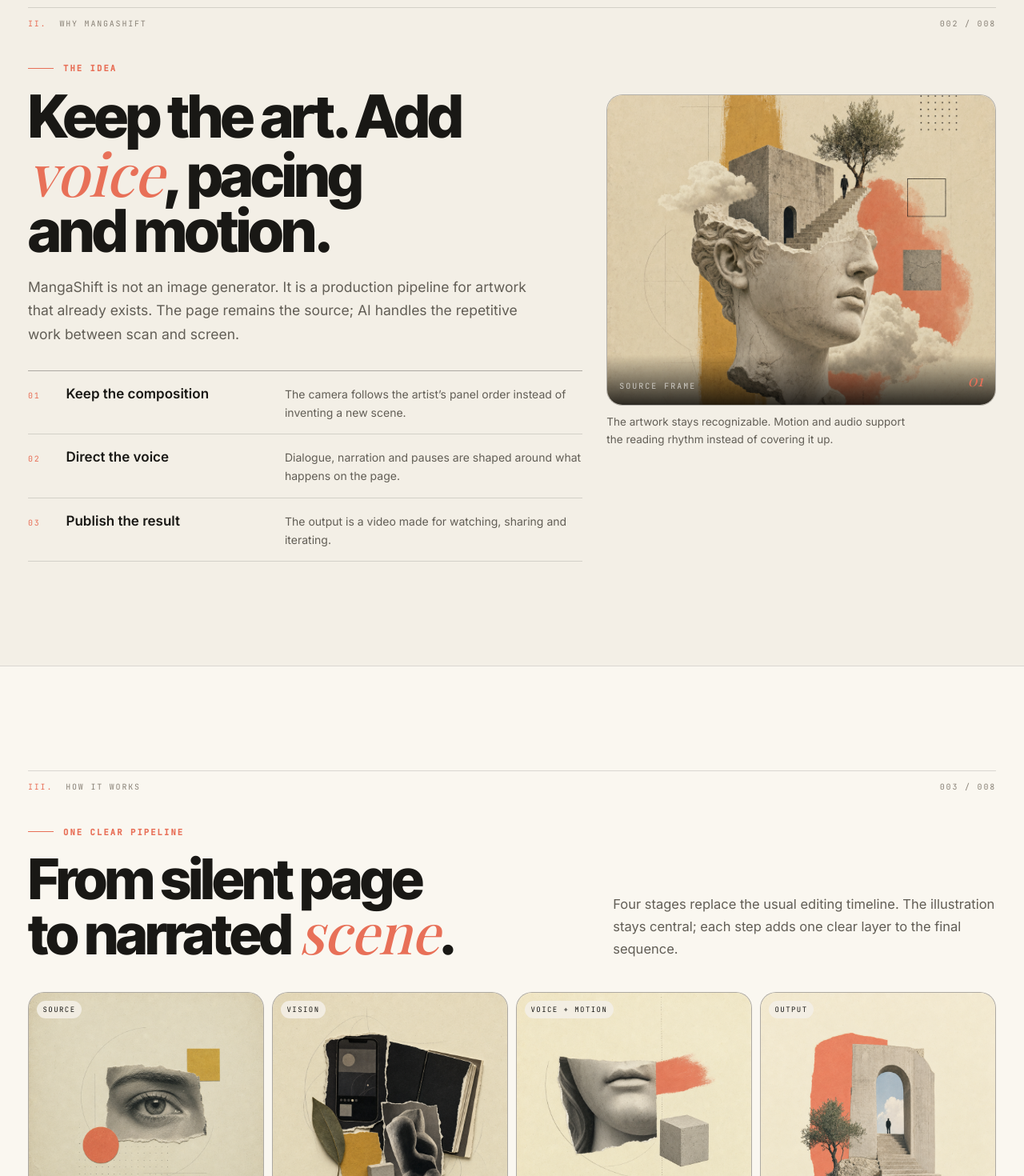
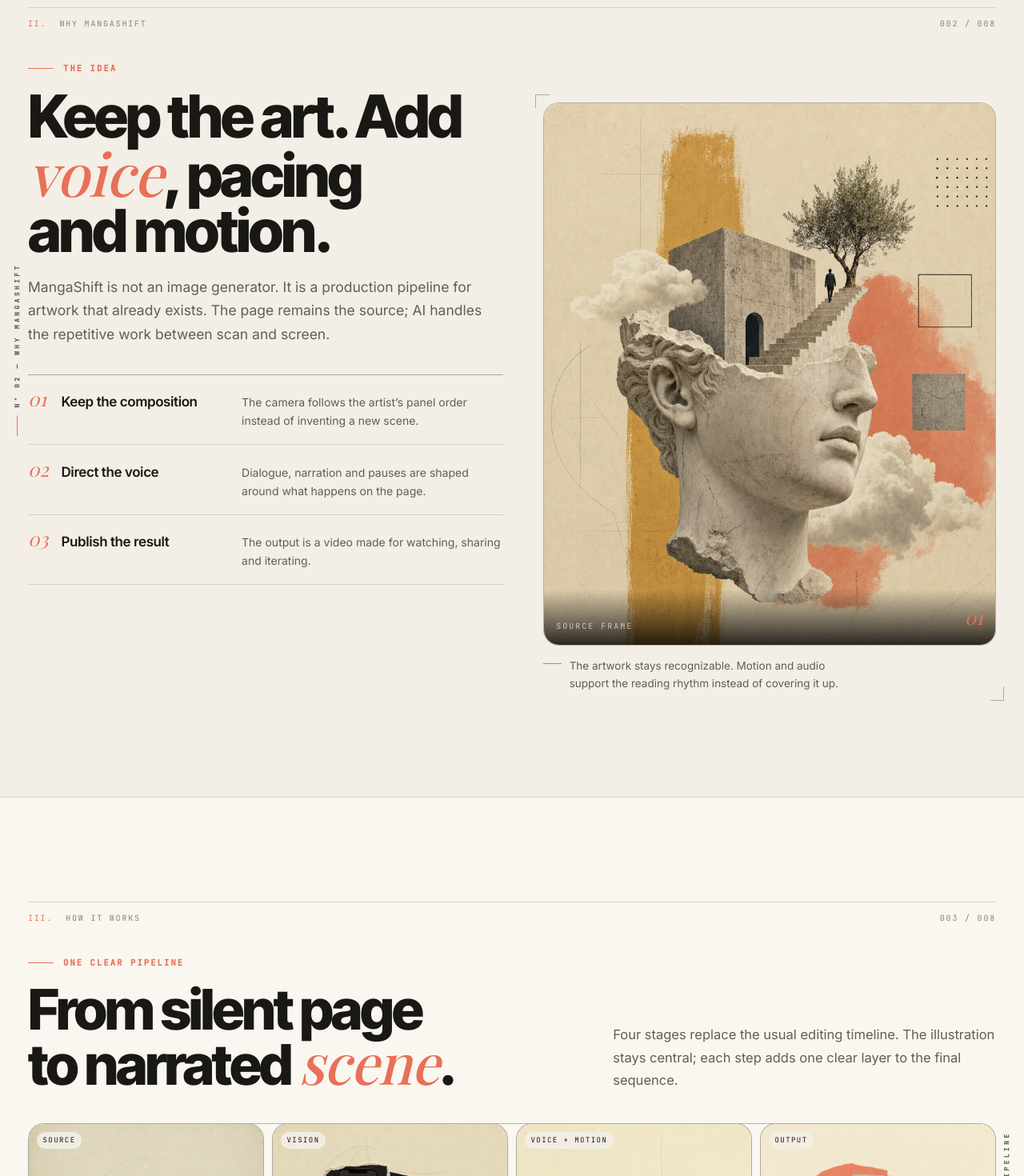
Before and after one commit to MattyMroz/MangaShiftWebsite, a Next.js app: page / in a window 1280 px wide. Shown: the part 1080-2550 px from the top of the page at 80% size. Built offline with nearby package versions, Linux system fonts and the light colour scheme.

Commit message:
feat(redesign): edytorialne boczne teksty (SideLabel) we wszystkich sekcjach, restyling About, How linia krokow, UseCases dot-grid z podpisem

```diff
--- /dev/null
+++ b/src/shared/ui/SideLabel/SideLabel.tsx
@@ -0,0 +1,23 @@
+import { cn } from '@/shared/lib/utils/cn';
+
+interface SideLabelProps {
+    children: React.ReactNode;
+    side?: 'left' | 'right';
+    tone?: 'light' | 'dark';
+    className?: string;
+}
+
+export const SideLabel = ({ children, side = 'left', tone = 'light', className }: SideLabelProps) => (
+    <span
+        aria-hidden="true"
+        className={cn(
+            'pointer-events-none absolute top-1/2 z-10 hidden -translate-y-1/2 items-center gap-4 whitespace-nowrap font-mono text-[0.82rem] font-semibold uppercase tracking-[0.4em] [writing-mode:vertical-rl] rotate-180 xl:flex',
+            tone === 'dark' ? 'text-white/45' : 'text-[var(--text-muted)]',
+            side === 'left' ? 'left-6' : 'right-6',
+            className,
+        )}
+    >
+        <span aria-hidden className="h-10 w-px shrink-0 bg-[var(--accent)]" />
+        {children}
+    </span>
+);
--- a/src/widgets/AboutSection/ui/AboutSection.tsx
+++ b/src/widgets/AboutSection/ui/AboutSection.tsx
@@ -3,6 +3,7 @@
 import Image from 'next/image';
 import { motion } from 'framer-motion';
 import { Container } from '@/shared/ui/Container/Container';
+import { SideLabel } from '@/shared/ui/SideLabel/SideLabel';
 import { assetPath } from '@/shared/lib/utils/assetPath';
 
 const principles = [
@@ -12,55 +13,64 @@ const principles = [
 ] as const;
 
 export const AboutSection = () => (
-    <section id="about" className="section-shell">
-        <Container>
+    <section id="about" className="section-shell relative">
+        <SideLabel side="left">Nº 02 — Why MangaShift</SideLabel>
+        <Container className="relative">
             <div className="editorial-rule" data-index="II." data-page="002 / 008">
                 <span>Why MangaShift</span>
             </div>
 
-            <div className="mt-12 grid gap-12 lg:grid-cols-12 lg:items-start">
+            <div className="mt-12 grid gap-x-20 gap-y-12 lg:grid-cols-[1.05fr_1fr] lg:items-start">
                 <motion.div
-                    className="lg:col-span-7"
-                    initial={false}
+                    initial={{ opacity: 0, y: 24 }}
                     whileInView={{ opacity: 1, y: 0 }}
                     viewport={{ once: true, margin: '-80px' }}
-                    transition={{ duration: 0.72 }}
+                    transition={{ duration: 0.72, ease: [0.22, 1, 0.36, 1] }}
                 >
                     <p className="section-kicker">The idea</p>
                     <h2 className="display mt-7 max-w-[12ch] text-[clamp(4rem,6vw,7.4rem)]">
                         Keep the art. Add{' '}
                         <em className="text-[var(--accent-text)]">voice</em>, pacing and motion.
                     </h2>
-                    <p className="mt-8 max-w-[58ch] text-[1.75rem] leading-[1.7] text-[var(--text-muted)]">
+                    <p className="mt-8 max-w-[54ch] text-[1.75rem] leading-[1.7] text-[var(--text-muted)]">
                         MangaShift is not an image generator. It is a production pipeline for
                         artwork that already exists. The page remains the source; AI handles the
                         repetitive work between scan and screen.
                     </p>
 
-                    <dl className="mt-12 border-t border-[var(--line-strong)]">
+                    <dl className="mt-14 border-t border-[var(--line-strong)]">
                         {principles.map(([title, text], index) => (
-                            <div
+                            <motion.div
                                 key={title}
-                                className="grid gap-3 border-b border-[var(--line)] py-6 sm:grid-cols-[4rem_1fr_1.4fr] sm:items-baseline"
+                                className="group grid items-baseline gap-3 border-b border-[var(--line)] py-7 sm:grid-cols-[3.4rem_1fr_1.5fr]"
+                                initial={{ opacity: 0, y: 16 }}
+                                whileInView={{ opacity: 1, y: 0 }}
+                                viewport={{ once: true, margin: '-40px' }}
+                                transition={{ duration: 0.5, delay: 0.1 + index * 0.08 }}
                             >
-                                <dt className="font-mono text-[1rem] tracking-[0.18em] text-[var(--accent-text)]">
-                                    0{index + 1}
+                                <dt className="serif text-[2.4rem] italic leading-none text-[var(--accent-text)]">
+                                    {String(index + 1).padStart(2, '0')}
                                 </dt>
-                                <dd className="text-[1.7rem] font-semibold text-[var(--text)]">{title}</dd>
+                                <dd className="text-[1.7rem] font-semibold tracking-tight text-[var(--text)] transition-transform duration-500 ease-[cubic-bezier(0.22,1,0.36,1)] group-hover:translate-x-1">
+                                    {title}
+                                </dd>
                                 <dd className="text-[1.4rem] leading-relaxed text-[var(--text-muted)]">{text}</dd>
-                            </div>
+                            </motion.div>
                         ))}
                     </dl>
                 </motion.div>
 
                 <motion.figure
-                    className="relative lg:col-span-5 lg:mt-20"
-                    initial={false}
+                    className="relative lg:mt-24"
+                    initial={{ opacity: 0, y: 24 }}
                     whileInView={{ opacity: 1, y: 0 }}
                     viewport={{ once: true, margin: '-80px' }}
-                    transition={{ duration: 0.82, delay: 0.12 }}
+                    transition={{ duration: 0.82, delay: 0.12, ease: [0.22, 1, 0.36, 1] }}
                 >
-                    <div className="relative aspect-[5/4] overflow-hidden rounded-[2rem] border border-[var(--line-strong)] bg-[var(--surface)]">
+                    <span aria-hidden="true" className="absolute -left-4 -top-4 h-7 w-7 border-l border-t border-[var(--line-strong)]" />
+                    <span aria-hidden="true" className="absolute -bottom-4 -right-4 h-7 w-7 border-b border-r border-[var(--line-strong)]" />
+
+                    <div className="relative aspect-[5/6] overflow-hidden rounded-[2rem] border border-[var(--line-strong)] bg-[var(--surface)]">
                         <Image
                             src={assetPath('/images/inspiration/about.png')}
                             alt="Editorial collage representing the MangaShift visual direction"
@@ -73,12 +83,16 @@ export const AboutSection = () => (
                             <span className="font-mono text-[1rem] uppercase tracking-[0.2em] text-white/65">
                                 Source frame
                             </span>
-                            <span className="serif text-[2rem] italic text-[var(--accent)]">01</span>
+                            <span className="serif text-[2.4rem] italic text-[var(--accent)]">01</span>
                         </div>
                     </div>
-                    <figcaption className="mt-4 max-w-[44ch] text-[1.35rem] leading-relaxed text-[var(--text-muted)]">
-                        The artwork stays recognizable. Motion and audio support the reading rhythm
-                        instead of covering it up.
+
+                    <figcaption className="mt-6 flex items-start gap-4">
+                        <span aria-hidden="true" className="mt-3 h-px w-9 shrink-0 bg-[var(--accent)]" />
+                        <p className="max-w-[40ch] text-[1.35rem] leading-relaxed text-[var(--text-muted)]">
+                            The artwork stays recognizable. Motion and audio support the reading rhythm
+                            instead of covering it up.
+                        </p>
                     </figcaption>
                 </motion.figure>
             </div>
--- a/src/widgets/ContactSection/ui/ContactSection.tsx
+++ b/src/widgets/ContactSection/ui/ContactSection.tsx
@@ -4,6 +4,7 @@ import { useState } from 'react';
 import { motion } from 'framer-motion';
 import { Button } from '@/shared/ui/Button/Button';
 import { Container } from '@/shared/ui/Container/Container';
+import { SideLabel } from '@/shared/ui/SideLabel/SideLabel';
 
 const GOOGLE_FORM_ACTION = 'https://docs.google.com/forms/d/e/1FAIpQLScyTs1gTH1kmVC8EHkB_pdPsdrWwEtGIwLvQYu4StRfSkVYpA/formResponse';
 const GOOGLE_FORM_EMAIL_ENTRY = 'entry.1654989478';
@@ -47,7 +48,8 @@ export const BetaSection = () => {
     const locked = status === 'submitting' || status === 'success';
 
     return (
-        <section id="beta" className="section-shell border-t border-[var(--line-strong)] bg-[var(--surface)]">
+        <section id="beta" className="section-shell relative border-t border-[var(--line-strong)] bg-[var(--surface)]">
+            <SideLabel side="right">Nº 09 — Private beta</SideLabel>
             <Container>
                 <div className="grid gap-12 lg:grid-cols-12 lg:items-center">
                     <motion.div
--- a/src/widgets/DemoSection/ui/DemoSection.tsx
+++ b/src/widgets/DemoSection/ui/DemoSection.tsx
@@ -5,6 +5,7 @@ import Link from 'next/link';
 import { motion } from 'framer-motion';
 import { Button } from '@/shared/ui/Button/Button';
 import { Container } from '@/shared/ui/Container/Container';
+import { SideLabel } from '@/shared/ui/SideLabel/SideLabel';
 import { assetPath } from '@/shared/lib/utils/assetPath';
 import { smoothScrollTo } from '@/shared/lib/utils/smoothScroll';
 
@@ -35,7 +36,8 @@ export const DemoSection = () => {
     };
 
     return (
-        <section id="demo" className="section-shell pt-4">
+        <section id="demo" className="section-shell relative pt-4">
+            <SideLabel side="left">Nº 07 — Demo output</SideLabel>
             <Container>
                 <motion.div
                     className="on-dark relative overflow-hidden rounded-[3rem] bg-[#121214] px-6 py-8 text-[#f1ede5] shadow-[var(--shadow-lg)] md:px-10 md:py-12 lg:px-14"
--- a/src/widgets/FAQSection/ui/FAQSection.tsx
+++ b/src/widgets/FAQSection/ui/FAQSection.tsx
@@ -3,6 +3,7 @@
 import { useState } from 'react';
 import { AnimatePresence, motion } from 'framer-motion';
 import { Container } from '@/shared/ui/Container/Container';
+import { SideLabel } from '@/shared/ui/SideLabel/SideLabel';
 import { cn } from '@/shared/lib/utils/cn';
 
 const questions = [
@@ -56,7 +57,8 @@ export const FaqSection = () => {
     const [open, setOpen] = useState(0);
 
     return (
-        <section id="faq" className="section-shell">
+        <section id="faq" className="section-shell relative">
+            <SideLabel side="left">Nº 08 — Frequently asked</SideLabel>
             <Container>
                 <div className="editorial-rule" data-index="VIII." data-page="008 / 008">
                     <span>Frequently asked</span>
--- a/src/widgets/FeaturesSection/ui/FeaturesSection.tsx
+++ b/src/widgets/FeaturesSection/ui/FeaturesSection.tsx
@@ -3,6 +3,7 @@
 import Image from 'next/image';
 import { motion } from 'framer-motion';
 import { Container } from '@/shared/ui/Container/Container';
+import { SideLabel } from '@/shared/ui/SideLabel/SideLabel';
 import { assetPath } from '@/shared/lib/utils/assetPath';
 
 type IconProps = { className?: string };
@@ -68,7 +69,8 @@ const features = [
 ] as const;
 
 export const FeaturesSection = () => (
-    <section id="features" className="section-shell">
+    <section id="features" className="section-shell relative">
+        <SideLabel side="left">Nº 04 — Capabilities</SideLabel>
         <Container>
             <div className="editorial-rule" data-index="IV." data-page="004 / 008">
                 <span>Capabilities</span>
--- a/src/widgets/Footer/ui/Footer.tsx
+++ b/src/widgets/Footer/ui/Footer.tsx
@@ -3,6 +3,7 @@
 import Link from 'next/link';
 import { motion } from 'framer-motion';
 import { Container } from '@/shared/ui/Container/Container';
+import { SideLabel } from '@/shared/ui/SideLabel/SideLabel';
 import { smoothScrollTo } from '@/shared/lib/utils/smoothScroll';
 
 const exploreLinks = [
@@ -29,7 +30,8 @@ export const Footer = () => {
     };
 
     return (
-        <footer className="on-dark overflow-hidden border-t border-white/15 bg-[#171715] text-[#f3efe6]">
+        <footer className="on-dark relative overflow-hidden border-t border-white/15 bg-[#171715] text-[#f3efe6]">
+            <SideLabel side="left" tone="dark">MangaShift — Private beta 2026</SideLabel>
             <Container className="pt-[clamp(7rem,9vw,12rem)]">
                 <div className="grid gap-12 border-b border-white/15 pb-[clamp(6rem,8vw,10rem)] lg:grid-cols-12 lg:items-end">
                     <div className="lg:col-span-8">
--- a/src/widgets/GallerySection/ui/GallerySection.tsx
+++ b/src/widgets/GallerySection/ui/GallerySection.tsx
@@ -3,6 +3,7 @@
 import Image from 'next/image';
 import { motion } from 'framer-motion';
 import { Container } from '@/shared/ui/Container/Container';
+import { SideLabel } from '@/shared/ui/SideLabel/SideLabel';
 import { assetPath } from '@/shared/lib/utils/assetPath';
 
 const studies = [
@@ -14,7 +15,8 @@ const studies = [
 ] as const;
 
 export const GallerySection = () => (
-    <section id="gallery" className="section-shell">
+    <section id="gallery" className="section-shell relative">
+        <SideLabel side="left">Nº 06 — Visual studies</SideLabel>
         <Container>
             <div className="editorial-rule" data-index="VI." data-page="006 / 008">
                 <span>Visual studies</span>
--- a/src/widgets/HowSection/ui/HowSection.tsx
+++ b/src/widgets/HowSection/ui/HowSection.tsx
@@ -3,6 +3,7 @@
 import Image from 'next/image';
 import { motion } from 'framer-motion';
 import { Container } from '@/shared/ui/Container/Container';
+import { SideLabel } from '@/shared/ui/SideLabel/SideLabel';
 import { assetPath } from '@/shared/lib/utils/assetPath';
 
 const steps = [
@@ -37,7 +38,8 @@ const steps = [
 ] as const;
 
 export const HowSection = () => (
-    <section id="how" className="section-shell border-y border-[var(--line)] bg-[var(--surface)]">
+    <section id="how" className="section-shell relative border-y border-[var(--line)] bg-[var(--surface)]">
+        <SideLabel side="right">Nº 03 — One pipeline</SideLabel>
         <Container>
             <div className="editorial-rule" data-index="III." data-page="003 / 008">
                 <span>How it works</span>
@@ -69,11 +71,15 @@ export const HowSection = () => (
                 </motion.p>
             </div>
 
-            <ol className="mt-16 grid gap-4 sm:grid-cols-2 lg:grid-cols-4">
+            <ol className="relative mt-16 grid gap-4 sm:grid-cols-2 lg:grid-cols-4">
+                <span
+                    aria-hidden="true"
+                    className="absolute left-[12.5%] right-[12.5%] top-0 hidden h-px bg-[var(--line-strong)] lg:block"
+                />
                 {steps.map((step, index) => (
                     <motion.li
                         key={step.number}
-                        className="group overflow-hidden rounded-[2rem] border border-[var(--line-strong)] bg-[var(--bg)]"
+                        className="group relative overflow-hidden rounded-[2rem] border border-[var(--line-strong)] bg-[var(--bg)]"
                         initial={{ opacity: 0, y: 28 }}
                         whileInView={{ opacity: 1, y: 0 }}
                         whileHover={{ y: -6 }}
```
Also changed, not shown: src/shared/ui/Reveal/Reveal.tsx (+2 -6 lines), src/widgets/UseCasesSection/ui/UseCasesSection.tsx (+9 -2 lines).
